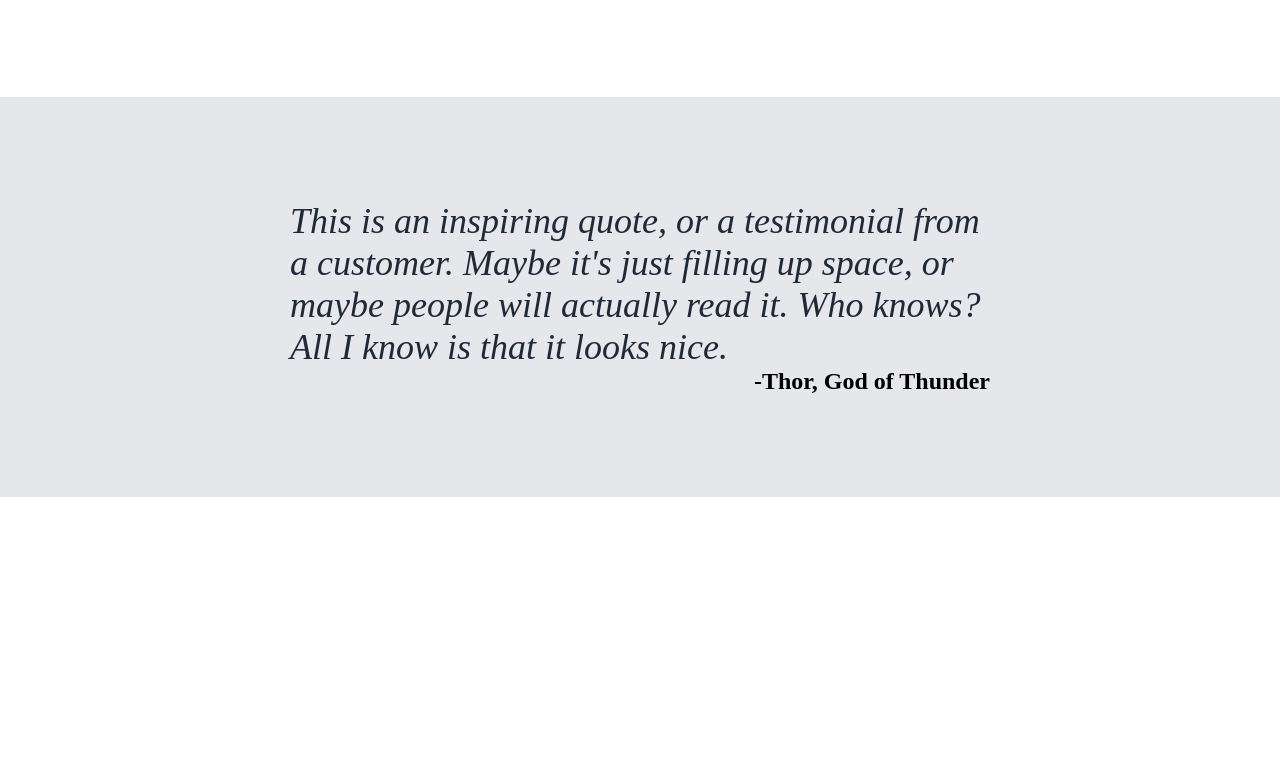
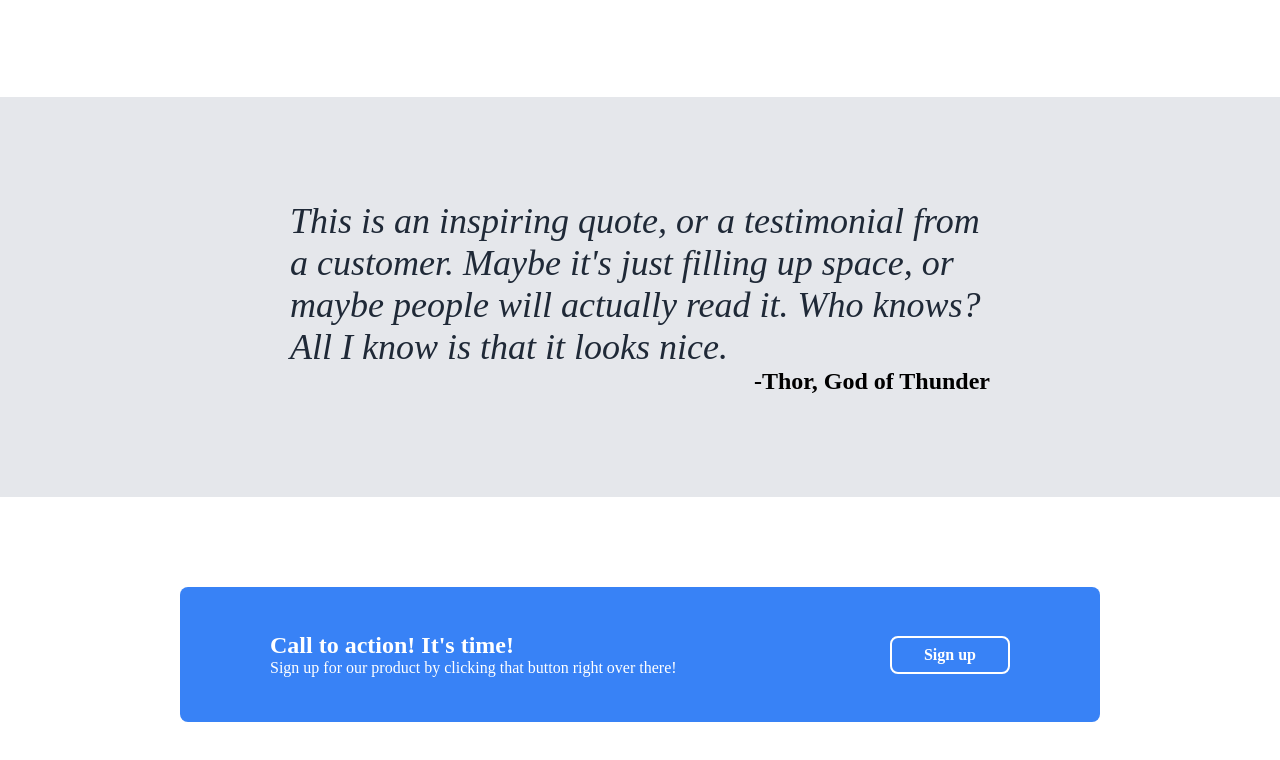
Before and after one commit to webdevcodeman/odin-landing-page, a plain HTML site: page index.html in a window 1280 px wide. Shown: the part 887-1647 px from the top of the page. Before the commit the page ends 1384 px from the top, so only its background shows below. Drawn offline with Linux system fonts and the light colour scheme.

Commit message:
Complete section four of the landing page

```diff
--- a/index.html
+++ b/index.html
@@ -53,5 +53,12 @@
     <div class="quote">This is an inspiring quote, or a testimonial from a customer. Maybe it's just filling up space, or maybe people will actually read it. Who knows? All I know is that it looks nice.</div>
     <div class="writer">-Thor, God of Thunder</div>
   </div>
+  <div class="section-four">
+    <div class="left">
+      <div class="bold">Call to action! It's time!</div>
+      <div>Sign up for our product by clicking that button right over there!</div>
+    </div>
+    <div class="right">Sign up</div>
+  </div>
 </body>
 </html>
--- a/style.css
+++ b/style.css
@@ -124,3 +124,27 @@ a{
   align-self: flex-end;
   font-weight: bold;
 }
+
+.section-four{
+  display: flex;
+  background-color: #3882F6;
+  margin: 90px 180px;
+  border-radius: 8px;
+  padding: 45px 90px;
+  color: white;
+}
+
+.section-four .bold{
+  font-size: 24px;
+  color: white;
+  font-weight: bold;
+}
+
+.section-four .right{
+  align-self: center;
+  margin-left: auto;
+  font-weight: bold;
+  padding: 8px 32px;
+  border: 2px solid white;
+  border-radius: 8px;
+}
```
